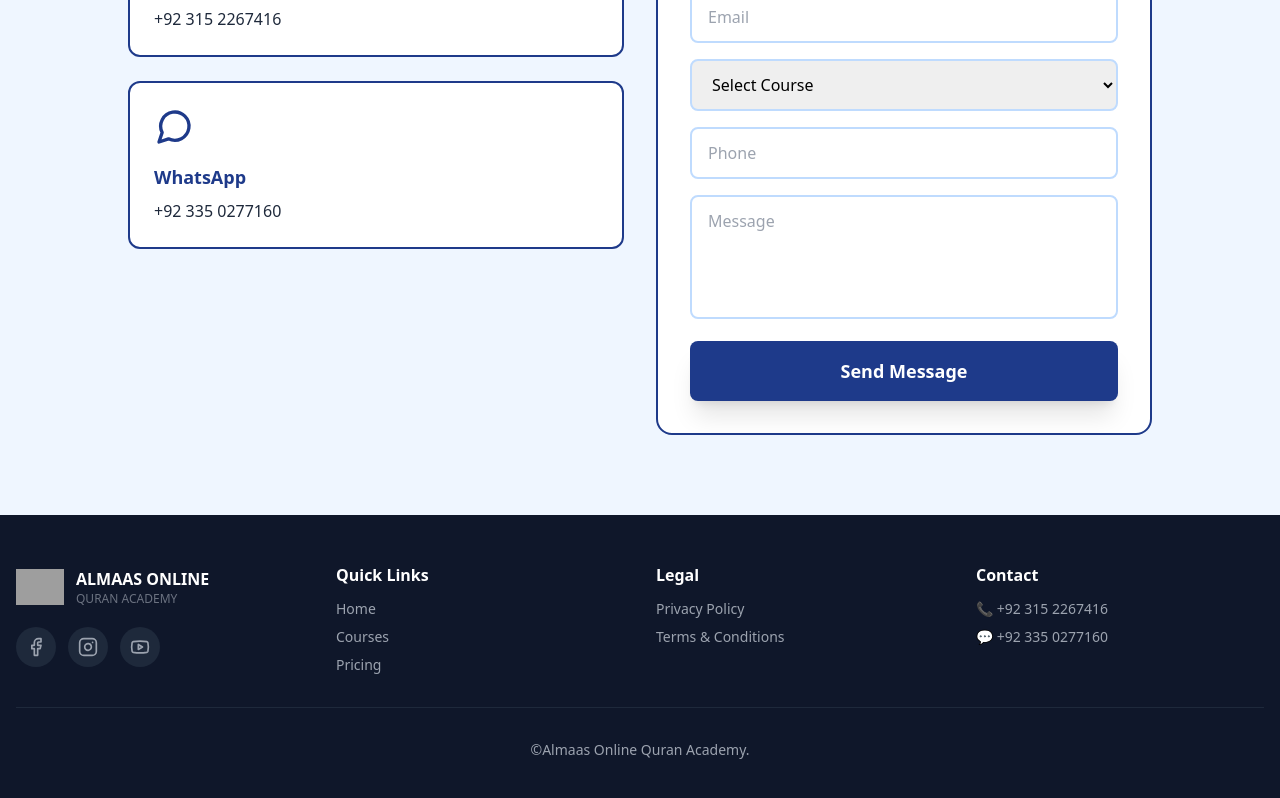
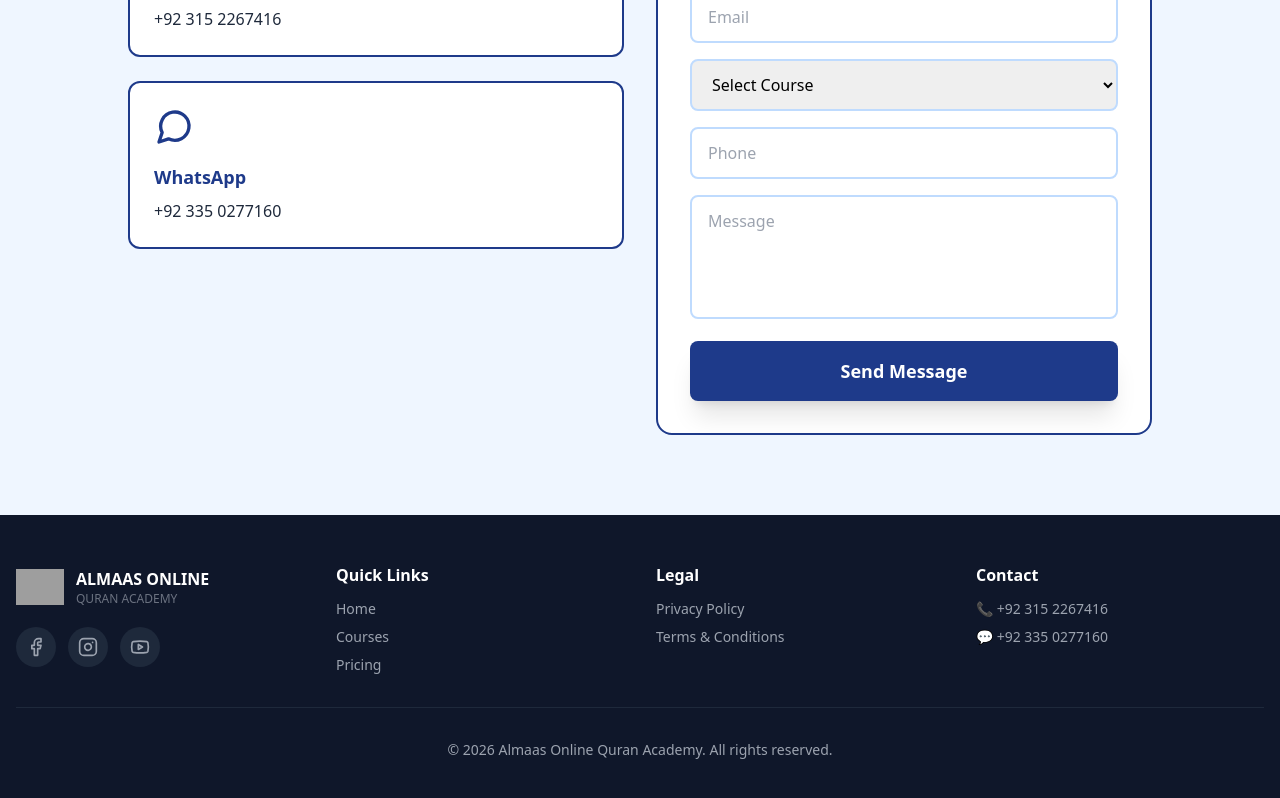
Before and after one commit to Raheelshah045/Academy-Website, a React (Create React App) app: page / in a window 1280 px wide. Shown: the part 7470-8268 px from the top of the page. Built offline with nearby package versions, Linux system fonts and the light colour scheme; grey boxes are pictures that could not be loaded; a web font is replaced by a local one.

Commit message:
Fix compilation errors

```diff
--- a/src/App.js
+++ b/src/App.js
@@ -66,6 +66,7 @@ const AlmaasQuranAcademy = () => {
     return () => clearInterval(timer);
   }, []);
 
+  // eslint-disable-next-line no-unused-vars
   const [formData, setFormData] = useState({
     firstName: '', lastName: '', email: '', course: '', plan: '', phone: '', message: ''
   });
@@ -968,7 +969,7 @@ const AlmaasQuranAcademy = () => {
             </div>
           </div>
           <div className="border-t border-slate-800 pt-8 text-center text-sm">
-            ©Almaas Online Quran Academy.
+            © 2026 Almaas Online Quran Academy. All rights reserved.
           </div>
         </div>
       </footer>
```
